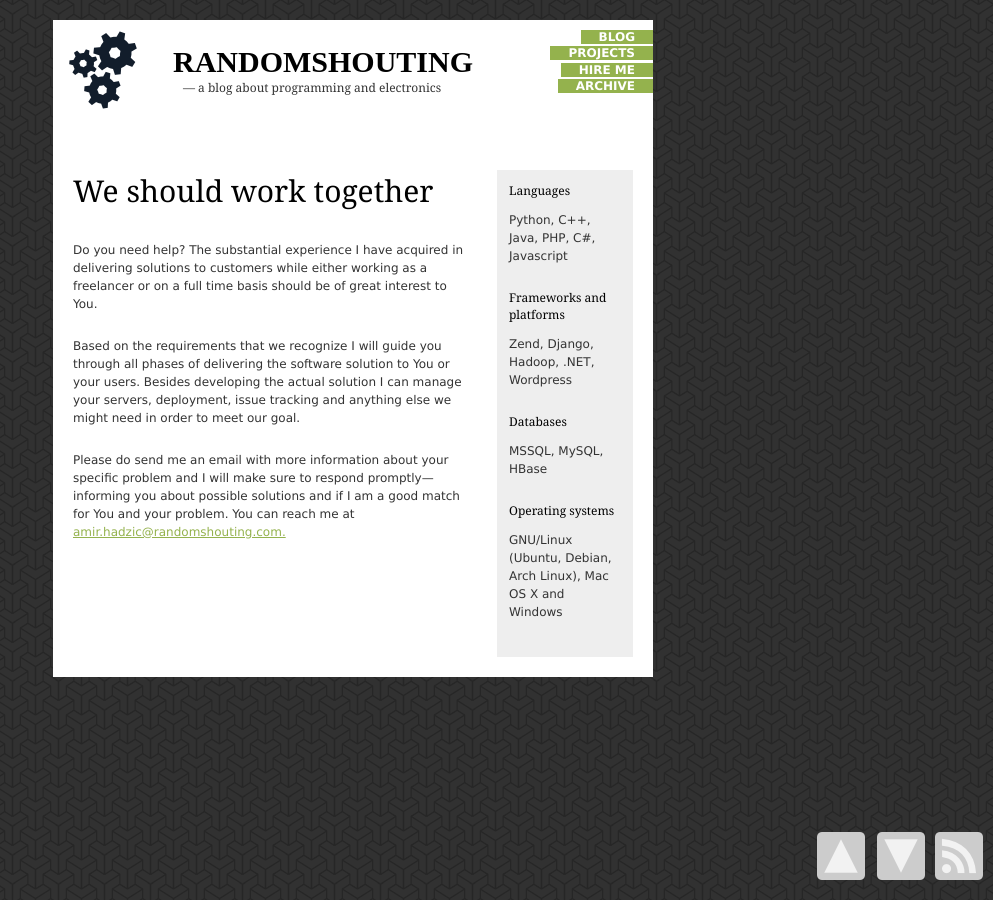
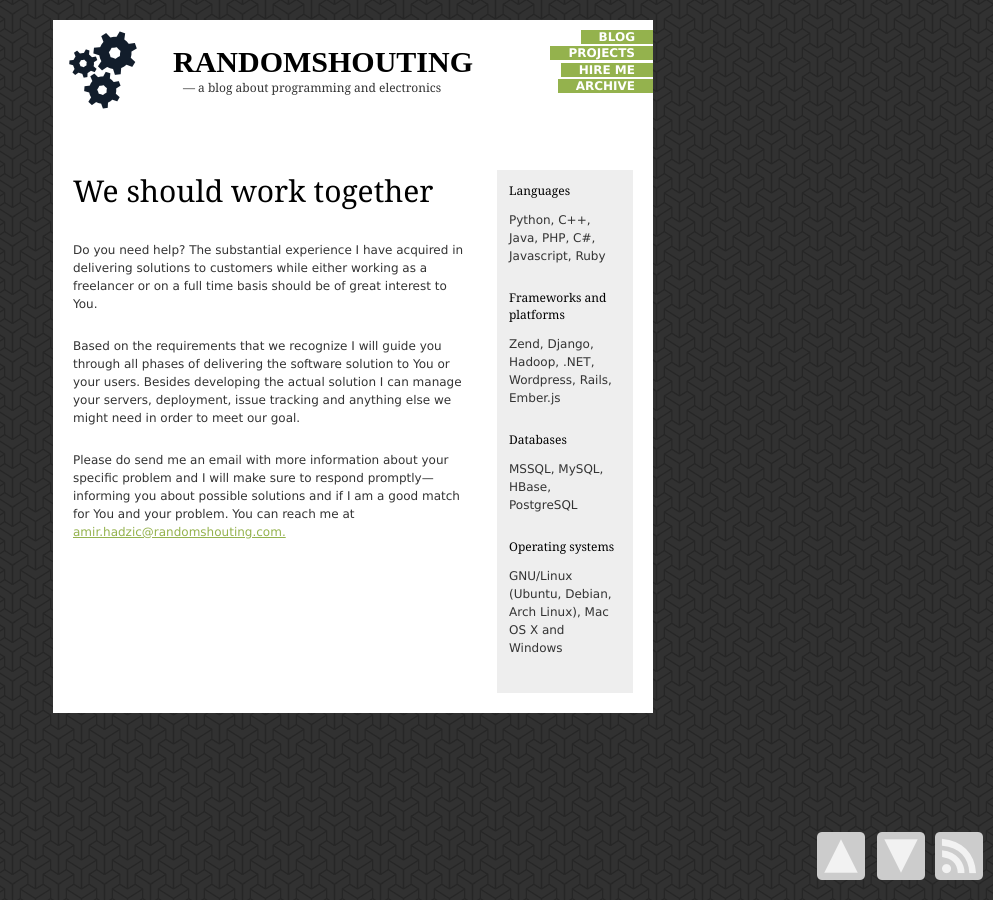
Before and after one commit to amir-hadzic/amir-hadzic.github.com, a Jekyll site: the page built from hireme.html, in a window 1280 px wide. Shown: the whole page, without its empty margins (287-1280 px from the left). Built offline with Jekyll 4.4.1, drawn with Linux system fonts in a browser that asks for light colours; some web fonts are replaced.

Commit message:
Update hireme.html

```diff
--- a/hireme.html
+++ b/hireme.html
@@ -21,15 +21,15 @@ title: Randomshouting | Amir Hadžić | Hire me
 		</div>
 		<div class="two-columns-right hireme-sidebar">
 				<h3>Languages</h3>
-				<p>Python, C++, Java, PHP, C#, Javascript</p>
+				<p>Python, C++, Java, PHP, C#, Javascript, Ruby</p>
 
 				<h3>Frameworks and platforms</h3>
-				<p>Zend, Django, Hadoop, .NET, Wordpress</p>
+				<p>Zend, Django, Hadoop, .NET, Wordpress, Rails, Ember.js</p>
 
 				<h3>Databases</h3>
-				<p>MSSQL, MySQL, HBase</p>
+				<p>MSSQL, MySQL, HBase, PostgreSQL</p>
 
 				<h3>Operating systems</h3>
-				<p>GNU/Linux (Ubuntu, Debian, Arch Linux), Mac OS X  and Windows</p>
+				<p>GNU/Linux (Ubuntu, Debian, Arch Linux), Mac OS X and Windows</p>
 		</div>
 </div>
```
